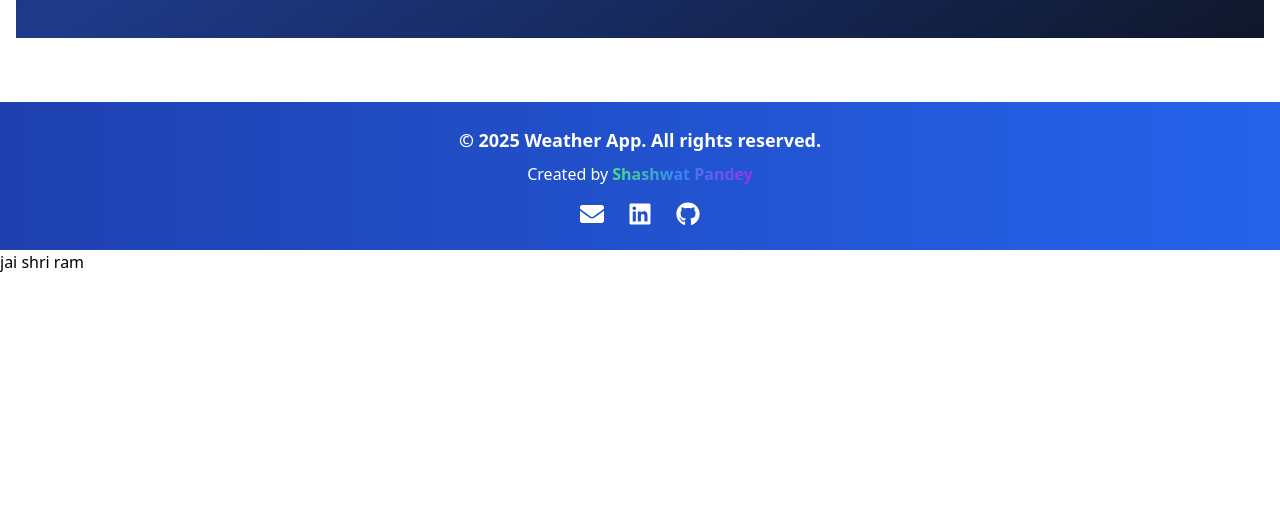
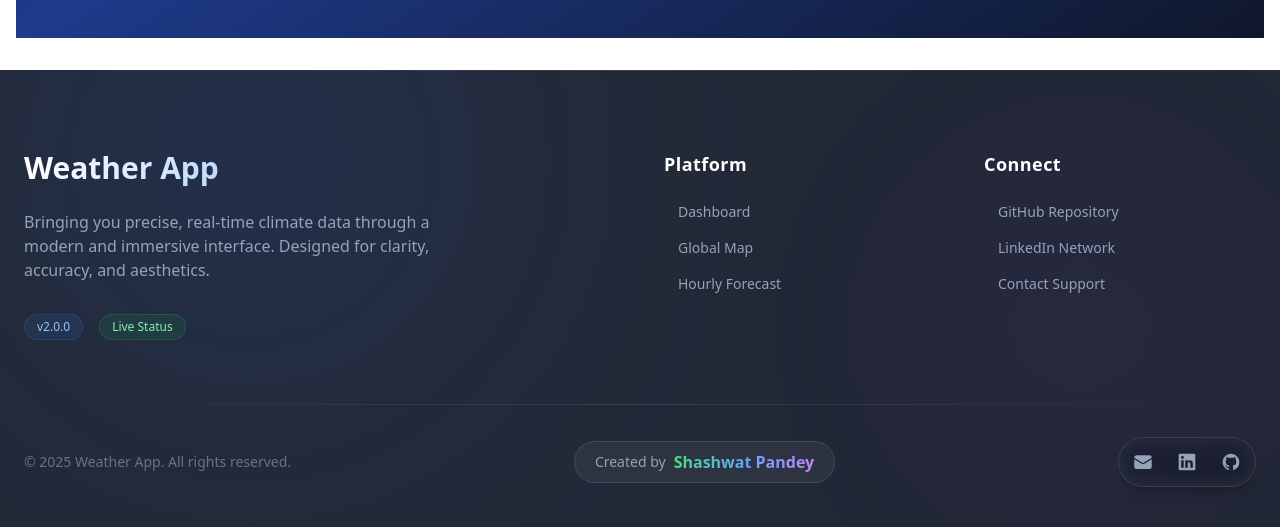
Before and after one commit to GenKrit/Weather_App-intern-, a React (Vite) app: page / in a window 1280 px wide. Shown: the part 866-1397 px from the top of the page. Before the commit the page ends 1140 px from the top, so only its background shows below. Built offline with nearby package versions, Linux system fonts and the light colour scheme; no server answers.

Commit message:
Refactor Footer component with SVG icons

```diff
--- a/src/components/Footer.jsx
+++ b/src/components/Footer.jsx
@@ -1,49 +1,170 @@
 import React from 'react';
-import { FaEnvelope, FaLinkedin, FaGithub } from 'react-icons/fa';
+
+
+const MailIcon = ({ className }) => (
+  <svg xmlns="http://www.w3.org/2000/svg" viewBox="0 0 24 24" fill="currentColor" className={className}>
+    <path d="M1.5 8.67v8.58a3 3 0 003 3h15a3 3 0 003-3V8.67l-8.928 5.493a3 3 0 01-3.144 0L1.5 8.67z" />
+    <path d="M22.5 6.908V6.75a3 3 0 00-3-3h-15a3 3 0 00-3 3v.158l9.714 5.978a1.5 1.5 0 001.572 0L22.5 6.908z" />
+  </svg>
+);
+
+const LinkedInIcon = ({ className }) => (
+  <svg xmlns="http://www.w3.org/2000/svg" viewBox="0 0 24 24" fill="currentColor" className={className}>
+    <path d="M20.5 2h-17A1.5 1.5 0 002 3.5v17A1.5 1.5 0 003.5 22h17a1.5 1.5 0 001.5-1.5v-17A1.5 1.5 0 0020.5 2zM8 19H5v-9h3zM6.5 8.25A1.75 1.75 0 118.3 6.5a1.78 1.78 0 01-1.8 1.75zM19 19h-3v-4.74c0-1.21-.43-2-1.52-2A1.6 1.6 0 0012.9 14v5h-3v-9h3v1.27a3 3 0 012.7-1.4c2 0 3.4 1.3 3.4 4.09z" />
+  </svg>
+);
+
+const GithubIcon = ({ className }) => (
+  <svg xmlns="http://www.w3.org/2000/svg" viewBox="0 0 24 24" fill="currentColor" className={className}>
+    <path d="M12 2C6.477 2 2 6.484 2 12.017c0 4.425 2.865 8.18 6.839 9.504.5.092.682-.217.682-.483 0-.237-.008-.868-.013-1.703-2.782.605-3.369-1.343-3.369-1.343-.454-1.158-1.11-1.466-1.11-1.466-.908-.62.069-.608.069-.608 1.003.07 1.531 1.032 1.531 1.032.892 1.53 2.341 1.088 2.91.832.092-.647.35-1.088.636-1.338-2.22-.253-4.555-1.113-4.555-4.951 0-1.093.39-1.988 1.029-2.688-.103-.253-.446-1.272.098-2.65 0 0 .84-.27 2.75 1.026A9.564 9.564 0 0112 6.844c.85.004 1.705.115 2.504.337 1.909-1.296 2.747-1.027 2.747-1.027.546 1.379.202 2.398.1 2.651.64.7 1.028 1.595 1.028 2.688 0 3.848-2.339 4.695-4.566 4.943.359.309.678.92.678 1.855 0 1.338-.012 2.419-.012 2.747 0 .268.18.58.688.482A10.019 10.019 0 0022 12.017C22 6.484 17.522 2 12 2z" />
+  </svg>
+);
 
 const Footer = () => {
   return (
-    <footer className="bg-gradient-to-r from-blue-800 to-blue-600 text-white py-6 mt-8">
-      <div className="container mx-auto text-center">
-        <p className="text-lg font-semibold">© 2025 Weather App. All rights reserved.</p>
-        <p className="mt-2">
-          Created by{' '}
+    <footer className="relative mt-auto w-full pt-20 pb-10 overflow-hidden">
+
+
+      <div className="absolute top-0 inset-x-0 h-px bg-gradient-to-r from-transparent via-white/10 to-transparent"></div>
+
+      <div className="absolute inset-0 bg-[#0b1121]/90 backdrop-blur-3xl -z-20"></div>
+
+      <div className="absolute -top-40 left-0 w-[500px] h-[500px] bg-blue-600/20 blur-[120px] rounded-full pointer-events-none mix-blend-screen opacity-50"></div>
+      <div className="absolute bottom-0 right-0 w-[400px] h-[400px] bg-purple-600/10 blur-[100px] rounded-full pointer-events-none opacity-40"></div>
+
+      <div className="container mx-auto px-6">
+
+
+        <div className="grid grid-cols-1 md:grid-cols-12 gap-12 mb-16 relative z-10">
+
+
+          <div className="md:col-span-5 space-y-6">
+            <h2 className="text-3xl font-bold text-transparent bg-clip-text bg-gradient-to-r from-white to-blue-200 inline-block">
+              Weather App
+            </h2>
+            <p className="text-slate-400 leading-relaxed max-w-md text-sm md:text-base">
+              Bringing you precise, real-time climate data through a modern and immersive interface. Designed for clarity, accuracy, and aesthetics.
+            </p>
+            <div className="flex gap-4 pt-2">
+              <span className="px-3 py-1 rounded-full bg-blue-500/10 text-blue-300 text-xs font-medium border border-blue-500/20">v2.0.0</span>
+              <span className="px-3 py-1 rounded-full bg-green-500/10 text-green-300 text-xs font-medium border border-green-500/20">Live Status</span>
+            </div>
+          </div>
+
+
+          <div className="md:col-span-3 md:col-start-7">
+            <h3 className="text-white font-semibold mb-6 tracking-wide text-lg">Platform</h3>
+            <ul className="space-y-4 text-slate-400 text-sm">
+              <li>
+                <a href="/" className="group flex items-center gap-2 hover:text-blue-400 transition-colors duration-300">
+                  <span className="w-1.5 h-1.5 bg-blue-400 rounded-full opacity-0 group-hover:opacity-100 transition-opacity"></span>
+                  Dashboard
+                </a>
+              </li>
+              <li>
+                <a href="#" className="group flex items-center gap-2 hover:text-blue-400 transition-colors duration-300">
+                  <span className="w-1.5 h-1.5 bg-blue-400 rounded-full opacity-0 group-hover:opacity-100 transition-opacity"></span>
+                  Global Map
+                </a>
+              </li>
+              <li>
+                <a href="#" className="group flex items-center gap-2 hover:text-blue-400 transition-colors duration-300">
+                  <span className="w-1.5 h-1.5 bg-blue-400 rounded-full opacity-0 group-hover:opacity-100 transition-opacity"></span>
+                  Hourly Forecast
+                </a>
+              </li>
+            </ul>
+          </div>
+
+
+          <div className="md:col-span-3">
+            <h3 className="text-white font-semibold mb-6 tracking-wide text-lg">Connect</h3>
+            <ul className="space-y-4 text-slate-400 text-sm">
+              <li>
+                <a href="https://github.com/Genkrit" target="_blank" rel="noopener noreferrer" className="group flex items-center gap-2 hover:text-purple-400 transition-colors duration-300">
+                  <span className="w-1.5 h-1.5 bg-purple-400 rounded-full opacity-0 group-hover:opacity-100 transition-opacity"></span>
+                  GitHub Repository
+                </a>
+              </li>
+              <li>
+                <a href="https://linkedin.com" target="_blank" rel="noopener noreferrer" className="group flex items-center gap-2 hover:text-blue-400 transition-colors duration-300">
+                  <span className="w-1.5 h-1.5 bg-blue-400 rounded-full opacity-0 group-hover:opacity-100 transition-opacity"></span>
+                  LinkedIn Network
+                </a>
+              </li>
+              <li>
+                <a href="mailto:shashwatp.20@gmail.com" className="group flex items-center gap-2 hover:text-yellow-400 transition-colors duration-300">
+                  <span className="w-1.5 h-1.5 bg-yellow-400 rounded-full opacity-0 group-hover:opacity-100 transition-opacity"></span>
+                  Contact Support
+                </a>
+              </li>
+            </ul>
+          </div>
+        </div>
+
+
+        <div className="h-px w-full bg-gradient-to-r from-transparent via-white/10 to-transparent mb-8"></div>
+
+
+        <div className="flex flex-col md:flex-row items-center justify-between gap-6 relative z-10">
+
+
+          <div className="order-3 md:order-1 text-center md:text-left">
+            <p className="text-slate-500 text-sm">
+              © 2025 Weather App. All rights reserved.
+            </p>
+          </div>
+
+
+          <div className="order-2 md:order-2">
             <a
               href="#My-Portfolio-Link"
               target="_blank"
               rel="noopener noreferrer"
-            className="font-bold bg-gradient-to-r from-green-400 via-blue-500 to-purple-600 bg-clip-text text-transparent animate-gradient-move transition-transform hover:scale-110"
+              className="group relative inline-flex items-center gap-2 px-5 py-2 rounded-full bg-white/5 border border-white/10 hover:border-white/20 transition-all duration-300 hover:bg-white/10 hover:shadow-[0_0_20px_rgba(255,255,255,0.05)]"
             >
+              <span className="text-slate-400 text-sm font-light">Created by</span>
+              <span className="font-semibold text-transparent bg-clip-text bg-gradient-to-r from-green-400 via-blue-400 to-purple-400 group-hover:from-green-300 group-hover:via-blue-300 group-hover:to-purple-300 transition-all duration-300">
                 Shashwat Pandey
+              </span>
             </a>
-        </p>
+          </div>
 
-        <div className="flex justify-center space-x-6 mt-4">
+
+          <div className="order-1 md:order-3">
+            <div className="flex items-center gap-2 p-1.5 rounded-full bg-white/5 border border-white/10 backdrop-blur-md shadow-lg shadow-black/20">
+
               <a
                 href="mailto:shashwatp.20@gmail.com"
-            className="text-white hover:text-gray-300 transition-transform transform hover:scale-110 relative group"
+                className="relative p-2 rounded-full hover:bg-white/10 transition-colors duration-300 group"
+                aria-label="Email"
               >
-            <FaEnvelope size={24} className="group-hover:text-yellow-400 group-hover:drop-shadow-[0_0_10px_rgba(255,255,0,0.7)] transition-all duration-300" />
-            <span className="absolute inset-0 rounded-full blur-md opacity-0 group-hover:opacity-100 group-hover:animate-pulse bg-yellow-400"></span>
+                <MailIcon className="w-5 h-5 text-slate-400 group-hover:text-yellow-400 transition-colors" />
               </a>
+
               <a
                 href="https://www.linkedin.com/in/shashwat-pandey-13b682251/"
                 target="_blank"
                 rel="noopener noreferrer"
-            className="text-white hover:text-blue-400 transition-transform transform hover:scale-110 relative group"
+                className="relative p-2 rounded-full hover:bg-white/10 transition-colors duration-300 group"
+                aria-label="LinkedIn"
               >
-            <FaLinkedin size={24} className="group-hover:text-blue-400 group-hover:drop-shadow-[0_0_10px_rgba(0,112,243,0.7)] transition-all duration-300" />
-            <span className="absolute inset-0 rounded-full blur-md opacity-0 group-hover:opacity-100 group-hover:animate-pulse bg-blue-400"></span>
+                <LinkedInIcon className="w-5 h-5 text-slate-400 group-hover:text-blue-400 transition-colors" />
               </a>
+
               <a
                 href="https://github.com/Genkrit"
                 target="_blank"
                 rel="noopener noreferrer"
-            className="text-white hover:text-purple-400 transition-transform transform hover:scale-110 relative group"
+                className="relative p-2 rounded-full hover:bg-white/10 transition-colors duration-300 group"
+                aria-label="GitHub"
               >
-            <FaGithub size={24} className="group-hover:text-purple-400 group-hover:drop-shadow-[0_0_10px_rgba(128,90,213,0.7)] transition-all duration-300" />
-            <span className="absolute inset-0 rounded-full blur-md opacity-0 group-hover:opacity-100 group-hover:animate-pulse bg-purple-400"></span>
+                <GithubIcon className="w-5 h-5 text-slate-400 group-hover:text-purple-400 transition-colors" />
               </a>
+
+            </div>
+          </div>
+
         </div>
       </div>
     </footer>
```
Lines whose indentation alone changed are shown as unchanged.
